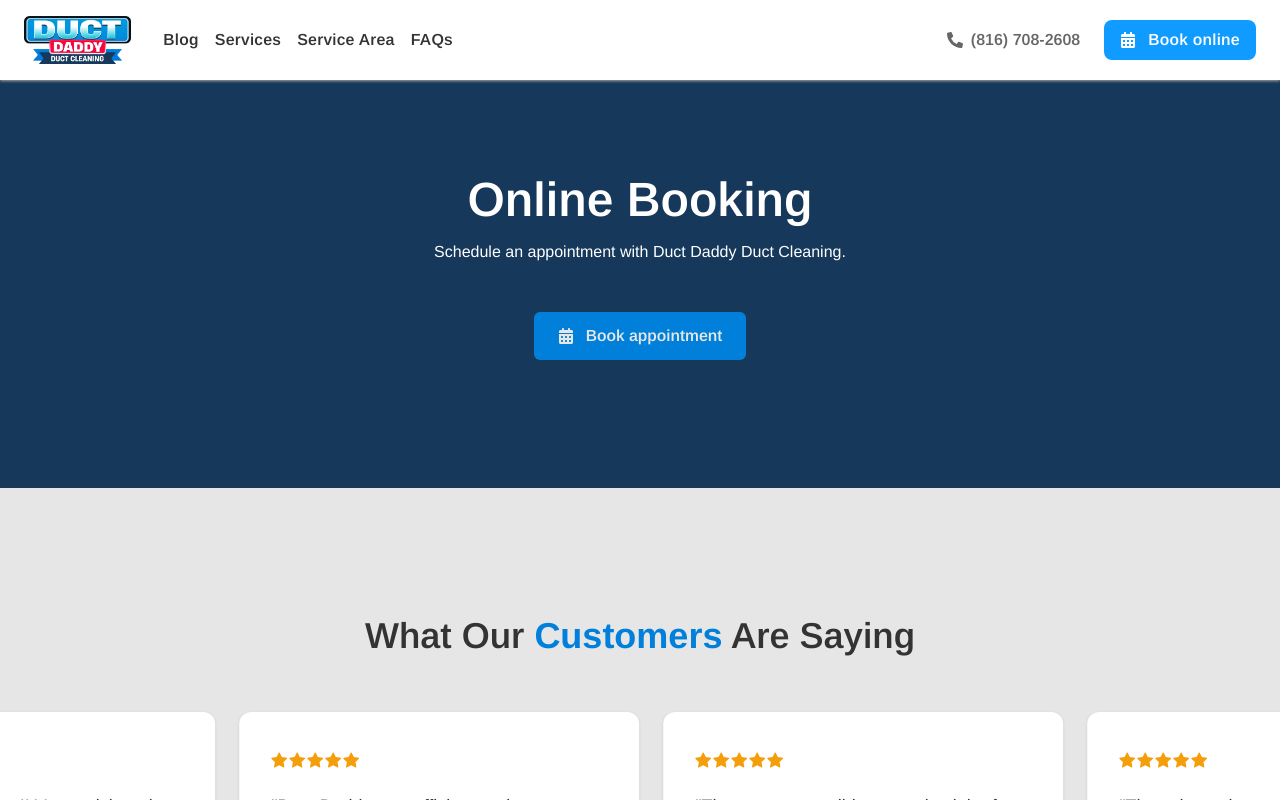
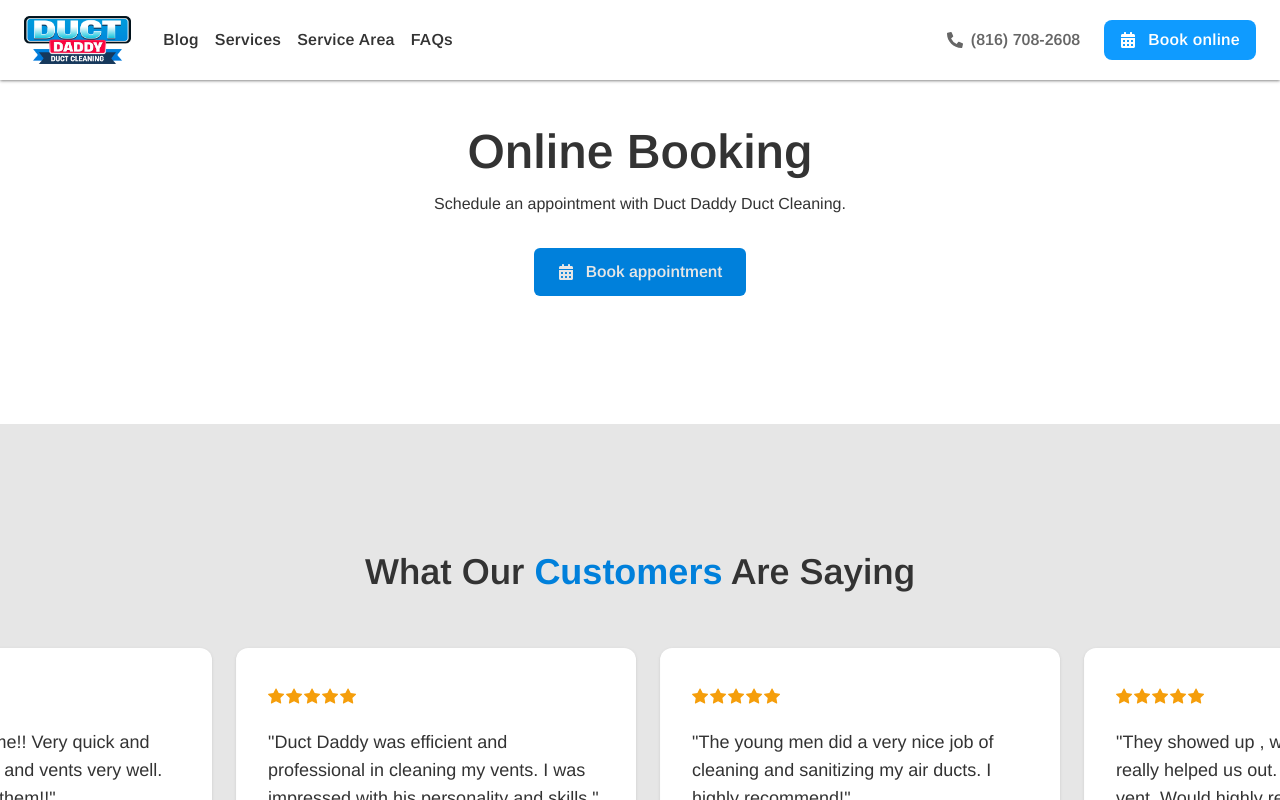
Before and after one commit to flowz0/dd-frontend, a Next.js app: page /booking in a window 1280 px wide. Shown: the top 800 px of the page. Built offline with nearby package versions, Linux system fonts and the light colour scheme.

Commit message:
fix: improve UX for BookingPage

```diff
--- a/app/(pages)/booking/page.tsx
+++ b/app/(pages)/booking/page.tsx
@@ -44,8 +44,8 @@
 
   return (
     <>
-    <main className="bg-[#16385B] text-[#ffffff] pt-36 pb-28 px-6 sm:pt-44 sm:pb-32">
-      <header className="max-w-7xl mx-auto flex flex-col items-center">
+      <main className="bg-[#ffffff] text-[#333333] pt-28 pb-32 sm:pt-32">
+        <header className="max-w-7xl px-6 mx-auto flex flex-col items-center">
           <h2 className="text-4xl font-semibold text-center sm:text-5xl">Online Booking</h2>
           <p className="mt-4 text-center max-w-xl mx-auto">
             Schedule an appointment with Duct Daddy Duct Cleaning.
@@ -54,7 +54,7 @@
             data-token="127343b956e24e13a52da46f4500936b"
             data-orgname="Duct-Daddy"
             onClick={handleClick}
-          className="flex items-center gap-x-3 mt-12 bg-[#0080DB] text-[#E6E6E6] py-3 px-6 font-semibold rounded-md hover:bg-[hsl(205,100%,33%)] active:bg-[hsl(205,100%,23%)]"
+            className="flex items-center gap-x-3 mt-8 bg-[#0080DB] text-[#E6E6E6] py-3 px-6 font-semibold rounded-md hover:bg-[hsl(205,100%,33%)] active:bg-[hsl(205,100%,23%)]"
           >
             <FaCalendarDays className="w-4 h-4" />
             Book appointment
```
Lines whose indentation alone changed are shown as unchanged.
